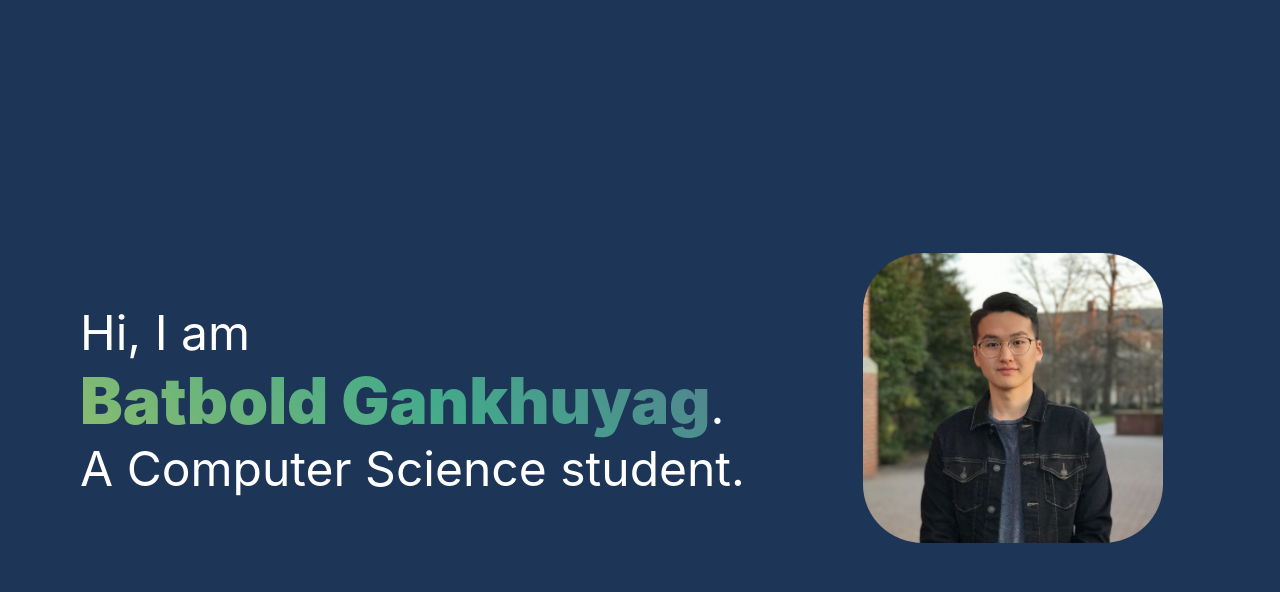
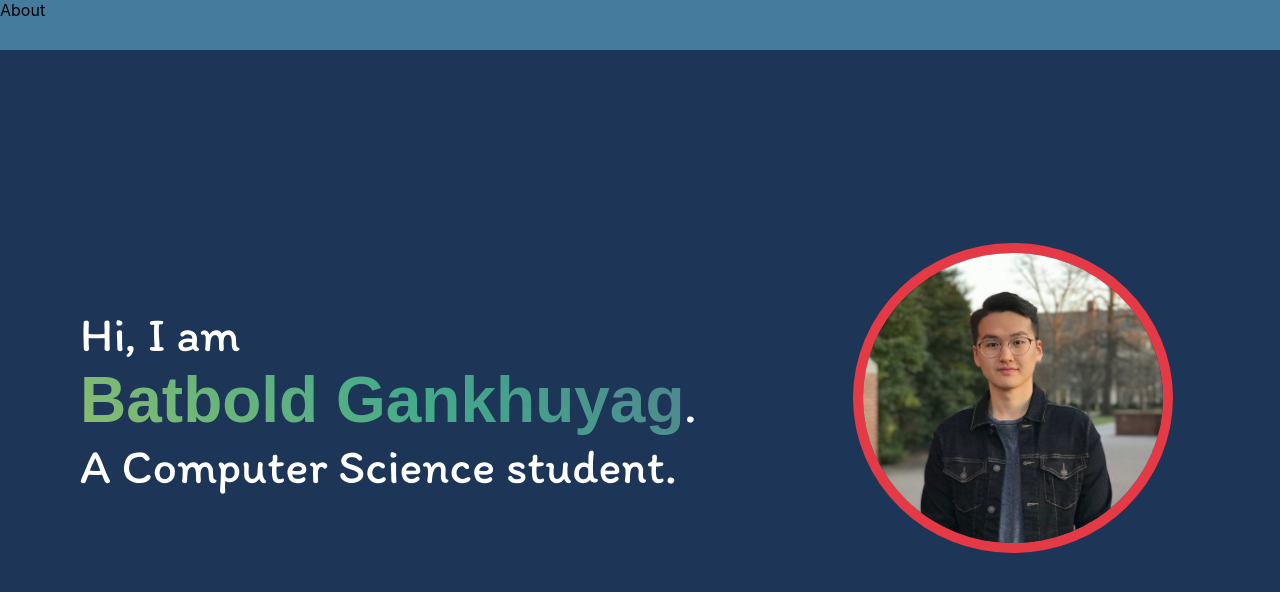
Before and after one commit to bgankhuyag/personal-web, a React (Create React App) app: page / in a window 1280 px wide. Shown: the top 592 px of the page. Built offline with nearby package versions, Linux system fonts and the light colour scheme.

Commit message:
home styles

```diff
--- a/public/index.html
+++ b/public/index.html
@@ -24,6 +24,8 @@
       work correctly both with client-side routing and a non-root public URL.
       Learn how to configure a non-root public URL by running `npm run build`.
     -->
+    <link href="https://fonts.googleapis.com/css2?family=Itim&display=swap" rel="stylesheet">
+    <link href="https://fonts.googleapis.com/css2?family=Lilita+One&display=swap" rel="stylesheet">
     <title>React App</title>
   </head>
   <body>
--- a/src/components/header/index.js
+++ b/src/components/header/index.js
@@ -3,18 +3,23 @@ import image from '../../profile.jpeg'
 import '../styles.css'
 
 const Header = () => {
-  let intro_ = Array.from('A Computer Science student');
+  let intro_1 = Array.from('Hi, I am');
+  let intro_2 = Array.from('A Computer Science student');
+  let intro1;
+  let intro2;
 
-  let intro;
+  intro1 = intro_1.map((letter, i) => {
+    return <span key={i} className="letter">{letter}</span>
+  });
 
-  intro = intro_.map((letter, i) => {
+  intro2 = intro_2.map((letter, i) => {
     return <span key={i} className="letter">{letter}</span>
   });
 
   return (
     <div className="header">
       <div className="intro">
-        Hi, I am <br /> <span className="name">Batbold Gankhuyag</span>. <br /> {intro}.
+        {intro1} <br /> <span className="name">Batbold Gankhuyag</span>. <br /> {intro2}.
       </div>
       <div className="profile">
         <img className="img" src={image} alt="profile"/>
--- /dev/null
+++ b/src/components/nav/index.js
@@ -0,0 +1,12 @@
+import React from 'react';
+import '../styles.css'
+
+const Nav = () => {
+  return (
+    <div className="nav">
+      <a>About</a>
+    </div>
+  )
+}
+
+export default Nav
--- a/src/components/styles.css
+++ b/src/components/styles.css
@@ -12,6 +12,7 @@
 .name {
   font-weight: 900;
   font-size: 6rem;
+  font-family: sans-serif;
   background-image: var(--gradient1);
   background-clip: text;
   color: transparent;
@@ -32,6 +33,7 @@
   flex: 2;
   color: white;
   font-size: 5rem;
+  font-family: "Itim";
 }
 
 @media only screen and (max-width: 1854px) {
@@ -130,176 +132,43 @@
 }
 
 .profile .img {
-  border-radius: 20%;
+  border-radius: 50%;
   width: 100%;
   max-width: 300px;
   height: auto;
-  /* border: 10px solid var(--imperial-red); */
+  border: 10px solid var(--imperial-red);
+  transition: 0.5s;
 }
 
-/* .letter {
-  transition: 1s;
-} */
-
-/* .letter:hover {
-  animation: bounce 1s;
-  position: relative;
-} */
-
-.intro:hover .letter:nth-child(0) {
-  animation: bounce 1s;
-  position: relative;
+@media only screen and (max-width: 370px) {
+  .profile .img {
+    position: relative;
+    right: 10px;
+  }
 }
 
-.intro:hover .letter:nth-child(2) {
-  animation: bounce 1s 0.1s;
-  position: relative;
+.profile .img:hover {
+  transform: scale(1.1);
 }
 
-.intro:hover .letter:nth-child(3) {
-  animation: bounce 1s 0.2s;
+.letter {
+  transition: 0.3s;
   position: relative;
+  top: 0px;
 }
 
-.intro:hover .letter:nth-child(4) {
-  animation: bounce 1s 0.3s;
-  position: relative;
+.letter:hover {
+  font-family: "Lilita One", cursive;
+  color: var(--imperial-red);
+  text-shadow: -2px 0 var(--honeydew), 0 2px var(--honeydew), 2px 0 var(--honeydew), 0 -2px var(--honeydew);
+  top: -10px;
+  font-weight: bold;
 }
 
-.intro:hover .letter:nth-child(5) {
-  animation: bounce 1s 0.4s;
-  position: relative;
+.nav {
+  width: 100%;
+  height: 50px;
+  background-color: var(--celadon-blue);
+  position: absolute;
+  z-index: 100;
 }
-
-.intro:hover .letter:nth-child(6) {
-  animation: bounce 1s 0.5s;
-  position: relative;
-}
-
-.intro:hover .letter:nth-child(7) {
-  animation: bounce 1s 0.6s;
-  position: relative;
-}
-
-.intro:hover .letter:nth-child(8) {
-  animation: bounce 1s 0.7s;
-  position: relative;
-}
-
-.intro:hover .letter:nth-child(9) {
-  animation: bounce 1s 0.8s;
-  position: relative;
-}
-
-.intro:hover .letter:nth-child(10) {
-  animation: bounce 1s 0.9s;
-  position: relative;
-}
-
-.intro:hover .letter:nth-child(11) {
-  animation: bounce 1s 1s;
-  position: relative;
-}
-
-.intro:hover .letter:nth-child(12) {
-  animation: bounce 1s 1.1s;
-  position: relative;
-}
-
-.intro:hover .letter:nth-child(13) {
-  animation: bounce 1s 1.2s;
-  position: relative;
-}
-
-.intro:hover .letter:nth-child(14) {
-  animation: bounce 1s 1.3s;
-  position: relative;
-}
-
-.intro:hover .letter:nth-child(15) {
-  animation: bounce 1s 1.4s;
-  position: relative;
-}
-
-.intro:hover .letter:nth-child(16) {
-  animation: bounce 1s 1.5s;
-  position: relative;
-}
-
-.intro:hover .letter:nth-child(17) {
-  animation: bounce 1s 1.6s;
-  position: relative;
-}
-
-.intro:hover .letter:nth-child(18) {
-  animation: bounce 1s 1.7s;
-  position: relative;
-}
-
-.intro:hover .letter:nth-child(19) {
-  animation: bounce 1s 1.8s;
-  position: relative;
-}
-
-.intro:hover .letter:nth-child(20) {
-  animation: bounce 1s 1.9s;
-  position: relative;
-}
-
-.intro:hover .letter:nth-child(21) {
-  animation: bounce 1s 2s;
-  position: relative;
-}
-
-.intro:hover .letter:nth-child(22) {
-  animation: bounce 1s 2.1s;
-  position: relative;
-}
-
-.intro:hover .letter:nth-child(23) {
-  animation: bounce 1s 2.2s;
-  position: relative;
-}
-
-.intro:hover .letter:nth-child(24) {
-  animation: bounce 1s 2.3s;
-  position: relative;
-}
-
-.intro:hover .letter:nth-child(25) {
-  animation: bounce 1s 2.4s;
-  position: relative;
-}
-
-.intro:hover .letter:nth-child(26) {
-  animation: bounce 1s 2.5s;
-  position: relative;
-}
-
-.intro:hover .letter:nth-child(27) {
-  animation: bounce 1s 2.6s;
-  position: relative;
-}
-
-.intro:hover .letter:nth-child(28) {
-  animation: bounce 1s 2.7s;
-  position: relative;
-}
-
-.intro:hover .letter:nth-child(29) {
-  animation: bounce 1s 2.8s;
-  position: relative;
-}
-
-@keyframes bounce {
-  0% {
-    /* color: var(--imperial-red); */
-    top: 0px;
-  }
-  50% {
-    top: -10px;
-  }
-  100% {
-    top: 0px;
-  }
-}
--- a/src/views/home.js
+++ b/src/views/home.js
@@ -1,10 +1,12 @@
 import React from 'react';
 import Header from '../components/header/index'
+import Nav from '../components/nav/index'
 import './styles.css'
 
 const Home = () => {
   return (
     <div className="home">
+      <Nav />
       <div className="content">
         <Header />
       </div>
--- a/src/views/styles.css
+++ b/src/views/styles.css
@@ -18,6 +18,7 @@
     #4cc9f0ff
   );
   --gradient1: linear-gradient(45deg, #f94144ff, #f3722cff, #f8961eff, #f9c74fff, #90be6dff, #43aa8bff, #577590ff);
+  --gradient2: linear-gradient(45deg, #bb0116ff, #e4b507ff, #fbe53aff, #fcfb7cff, #eae7d8ff);
 }
 
 .home {
```
